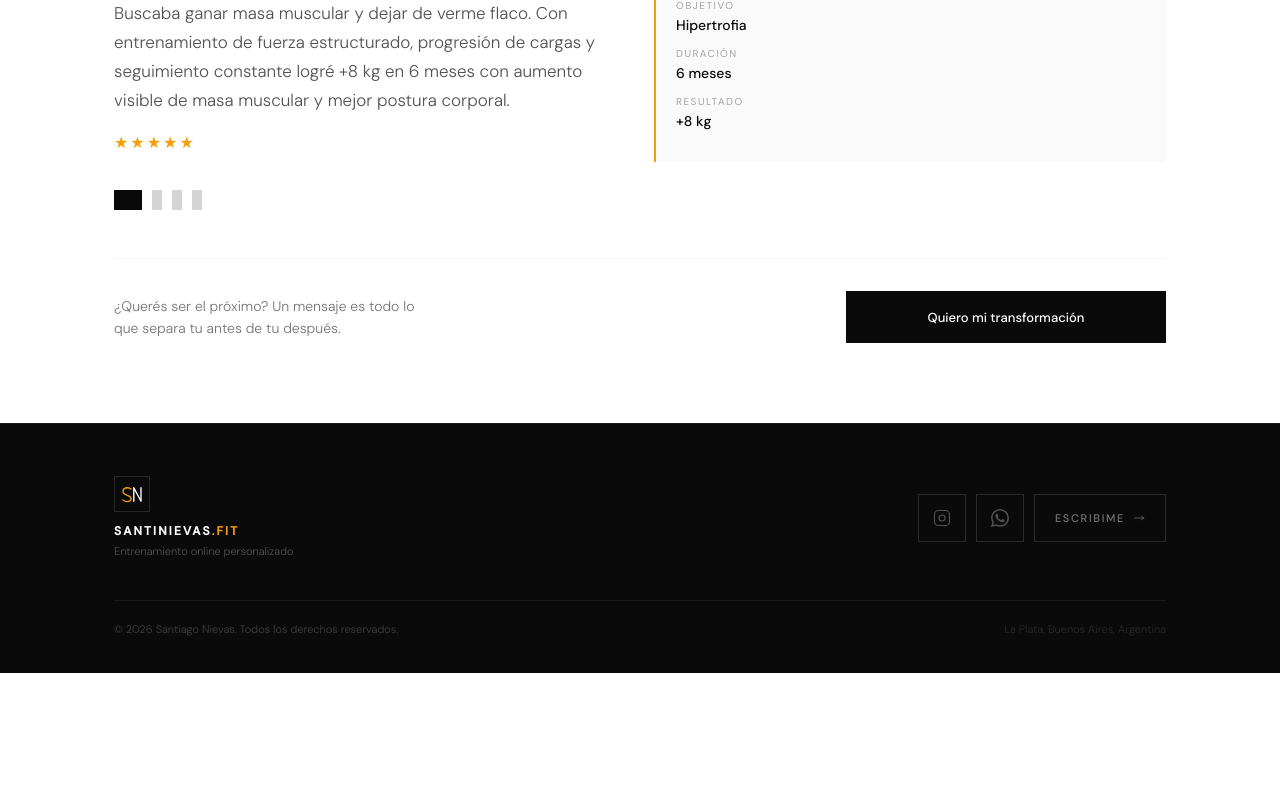
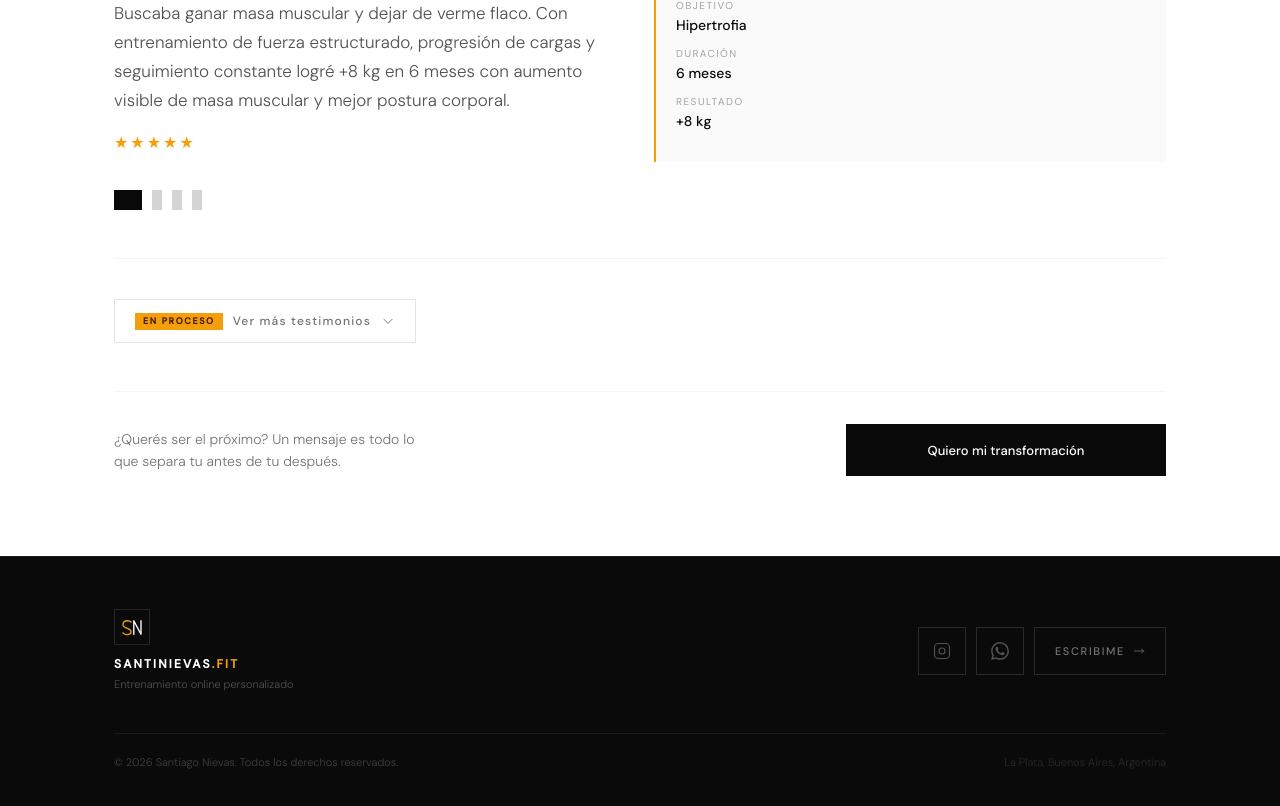
Before and after one commit to facupincha3-svg/santi-fit, a React (Vite) app: page / in a window 1280 px wide. Shown: the part 5619-6425 px from the top of the page. Before the commit the page ends 6292 px from the top, so only its background shows below. Built offline with nearby package versions, Linux system fonts and the light colour scheme.

Commit message:
feat: agrego sección alumnos en proceso

```diff
--- a/src/components/Resultados.jsx
+++ b/src/components/Resultados.jsx
@@ -2,7 +2,6 @@ import { useState } from "react";
 import { motion, AnimatePresence } from "framer-motion";
 import { FadeIn, SectionLabel, waLink } from "../utils/helpers";
 
-// 👉 PARA ACTUALIZAR TESTIMONIOS: editá este array
 const TESTIMONIALS = [
   {
     name: "Manu",
@@ -41,7 +40,118 @@ const TESTIMONIALS = [
   },
 ];
 
+// 👉 PARA AGREGAR ALUMNOS EN PROCESO: editá este array
+const EN_PROCESO = [
+  {
+    name: "Leo",
+    age: "21 años",
+    objetivo: "Bajar de peso",
+    resultado: "−5 kg en 2 meses",
+    text: "Cuando arranqué estaba bastante desordenado y sin muchas ganas. Mi objetivo era bajar de peso y empezar a cambiar hábitos. En 2 meses bajé 5 kg y empecé a ver cambios reales. Hoy me siento más activo, con otra mentalidad y mucho más comprometido. Entrenar con Santi hace que le meta sin vueltas y sostenga el proceso.",
+  },
+  {
+    name: "Román",
+    age: "20 años",
+    objetivo: "Pérdida de grasa",
+    resultado: "−3 kg en 2 meses",
+    text: "Empecé buscando perder grasa y sentirme mejor físicamente. En estos dos meses bajé 3 kg y me siento más liviano y con más energía. Algo que destaco es la confianza que genera entrenar con Santi. Eso me ayudó a comprometerme y mantener la constancia.",
+  },
+  {
+    name: "Matías",
+    age: "25 años",
+    objetivo: "Perder grasa y tonificar",
+    resultado: "−1 kg en 2 semanas",
+    text: "Busqué entrenar para perder grasa y tonificar, pero también para aprender a hacer bien los ejercicios. En las primeras dos semanas ya bajé 1 kg y siento que estoy avanzando. Mejoré mucho mi técnica y cada semana me siento con más energía y fuerza.",
+  },
+  {
+    name: "Lucía",
+    age: "40 años",
+    objetivo: "Definición cuidando lesión de rodilla",
+    resultado: "En curso",
+    text: "Arranqué buscando definirme más y volver a sentirme cómoda con mi cuerpo, pero tenía una lesión de rodilla que me preocupaba. En estos meses gané fuerza, mejoré movilidad y entreno sin dolor. Santi adapta los ejercicios a mi situación y siempre está atento a la técnica. Me siento más segura y disfruto mucho más entrenar.",
+  },
+];
+
 const IMG_BASE = "/fotos";
+
+const EnProceso = () => {
+  const [open, setOpen] = useState(false);
+  return (
+    <div style={{ marginTop: 48, paddingTop: 40, borderTop: "1px solid #f5f5f5" }}>
+      <button
+        onClick={() => setOpen(v => !v)}
+        style={{
+          display: "inline-flex", alignItems: "center", gap: 10,
+          background: "none", border: "1px solid #e5e5e5", cursor: "pointer",
+          padding: "12px 20px", fontSize: 12, fontWeight: 500,
+          color: "#737373", letterSpacing: "0.1em", transition: "all 0.2s",
+          marginBottom: open ? 32 : 0,
+        }}
+        onMouseEnter={e => { e.currentTarget.style.borderColor = "#0a0a0a"; e.currentTarget.style.color = "#0a0a0a"; }}
+        onMouseLeave={e => { e.currentTarget.style.borderColor = "#e5e5e5"; e.currentTarget.style.color = "#737373"; }}
+      >
+        <span style={{
+          fontSize: 9, fontWeight: 700, letterSpacing: "0.18em", textTransform: "uppercase",
+          background: "#f59e0b", color: "#451a03", padding: "2px 8px",
+        }}>En proceso</span>
+        {open ? "Ocultar testimonios" : "Ver más testimonios"}
+        <svg width="14" height="14" fill="none" stroke="currentColor" strokeWidth={1.5} viewBox="0 0 24 24"
+          style={{ transform: open ? "rotate(180deg)" : "none", transition: "transform 0.3s" }}>
+          <path strokeLinecap="round" strokeLinejoin="round" d="M19 9l-7 7-7-7" />
+        </svg>
+      </button>
+
+      <AnimatePresence>
+        {open && (
+          <motion.div
+            initial={{ opacity: 0, height: 0 }}
+            animate={{ opacity: 1, height: "auto" }}
+            exit={{ opacity: 0, height: 0 }}
+            transition={{ duration: 0.4, ease: [0.22, 1, 0.36, 1] }}
+            style={{ overflow: "hidden" }}
+          >
+            <div style={{
+              display: "grid",
+              gridTemplateColumns: "repeat(auto-fit, minmax(260px, 1fr))",
+              gap: 16,
+            }}>
+              {EN_PROCESO.map((t, i) => (
+                <motion.div key={t.name}
+                  initial={{ opacity: 0, y: 16 }}
+                  animate={{ opacity: 1, y: 0 }}
+                  transition={{ delay: i * 0.07, duration: 0.4 }}
+                  style={{ background: "#fafafa", border: "1px solid #f0f0f0", padding: 24 }}
+                >
+                  <div style={{ display: "flex", alignItems: "flex-start", justifyContent: "space-between", marginBottom: 16 }}>
+                    <div>
+                      <p style={{ fontSize: 15, fontWeight: 600, color: "#0a0a0a" }}>{t.name}</p>
+                      <p style={{ fontSize: 11, color: "#a3a3a3", marginTop: 2 }}>{t.age} · {t.objetivo}</p>
+                    </div>
+                    <span style={{
+                      fontSize: 9, fontWeight: 700, letterSpacing: "0.15em", textTransform: "uppercase",
+                      background: "#f59e0b", color: "#451a03", padding: "2px 8px",
+                      whiteSpace: "nowrap", flexShrink: 0,
+                    }}>{t.resultado}</span>
+                  </div>
+
+                  <div style={{ height: 1, background: "#ebebeb", marginBottom: 16 }} />
+
+                  <p style={{ fontSize: 13, fontWeight: 300, color: "#525252", lineHeight: 1.7 }}>
+                    "{t.text}"
+                  </p>
+
+                  <div style={{ display: "flex", gap: 2, marginTop: 14, color: "#f59e0b", fontSize: 13 }}>
+                    {[...Array(5)].map((_, i) => <span key={i}>★</span>)}
+                  </div>
+                </motion.div>
+              ))}
+            </div>
+          </motion.div>
+        )}
+      </AnimatePresence>
+    </div>
+  );
+};
 
 export default function Resultados() {
   const [active, setActive] = useState(0);
@@ -55,13 +165,10 @@ export default function Resultados() {
 
         <FadeIn>
           <SectionLabel>Resultados</SectionLabel>
-
-          {/* Disclaimer */}
           <p style={{ fontSize: 13, fontWeight: 300, color: "#a3a3a3", fontStyle: "italic",
             marginBottom: 28, maxWidth: 620, lineHeight: 1.6 }}>
             "Resultados logrados mediante entrenamiento personalizado, técnica correcta y constancia. Cada proceso es individual."
           </p>
-
           <div style={{ display: "flex", flexWrap: "wrap", alignItems: "flex-end",
             justifyContent: "space-between", gap: 16, marginBottom: 36 }}>
             <h2 className="font-serif" style={{ fontSize: "clamp(28px,7vw,44px)",
@@ -95,7 +202,6 @@ export default function Resultados() {
             initial={{ opacity: 0, y: 16 }} animate={{ opacity: 1, y: 0 }} exit={{ opacity: 0, y: -16 }}
             transition={{ duration: 0.4, ease: [0.22, 1, 0.36, 1] }}>
 
-            {/* Nombre + resultado */}
             <div style={{ display: "flex", flexWrap: "wrap", alignItems: "center", gap: 12, marginBottom: 16 }}>
               <div>
                 <p style={{ fontSize: 18, fontWeight: 600, color: "#0a0a0a" }}>{t.name}</p>
@@ -107,7 +213,6 @@ export default function Resultados() {
               </div>
             </div>
 
-            {/* Fotos */}
             {t.isTomi ? (
               <div style={{ display: "flex", flexDirection: "column", gap: 6, marginBottom: 24 }}>
                 <p style={{ fontSize: 10, letterSpacing: "0.15em", textTransform: "uppercase",
@@ -135,7 +240,6 @@ export default function Resultados() {
                 style={{ width: "100%", display: "block", marginBottom: 24 }} />
             )}
 
-            {/* Texto + resumen */}
             <div className="grid-1-mobile testi-gap"
               style={{ display: "grid", gridTemplateColumns: "1fr 1fr", gap: 28, alignItems: "start" }}>
               <div>
@@ -152,9 +256,9 @@ export default function Resultados() {
                 <p style={{ fontSize: 10, letterSpacing: "0.2em", textTransform: "uppercase",
                   color: "#a3a3a3", marginBottom: 12 }}>Resumen</p>
                 {[
-                  { label: "Objetivo",   value: t.duration.split("·")[1]?.trim() },
-                  { label: "Duración",   value: t.duration.split("·")[0]?.trim() },
-                  { label: "Resultado",  value: t.result.split("·")[0]?.trim() },
+                  { label: "Objetivo",  value: t.duration.split("·")[1]?.trim() },
+                  { label: "Duración",  value: t.duration.split("·")[0]?.trim() },
+                  { label: "Resultado", value: t.result.split("·")[0]?.trim() },
                 ].map(item => (
                   <div key={item.label} style={{ marginBottom: 10 }}>
                     <p style={{ fontSize: 10, color: "#a3a3a3", textTransform: "uppercase", letterSpacing: "0.15em" }}>{item.label}</p>
@@ -166,7 +270,6 @@ export default function Resultados() {
           </motion.div>
         </AnimatePresence>
 
-        {/* Dots */}
         <div style={{ display: "flex", gap: 10, alignItems: "center", marginTop: 28 }}>
           {TESTIMONIALS.map((_, i) => (
             <button key={i} onClick={() => setActive(i)} aria-label={`Testimonio ${i + 1}`}
@@ -177,7 +280,8 @@ export default function Resultados() {
           ))}
         </div>
 
-        {/* CTA */}
+        <EnProceso />
+
         <FadeIn delay={0.25}>
           <div style={{ marginTop: 48, paddingTop: 32, borderTop: "1px solid #f5f5f5",
             display: "flex", flexWrap: "wrap", alignItems: "center",
```
